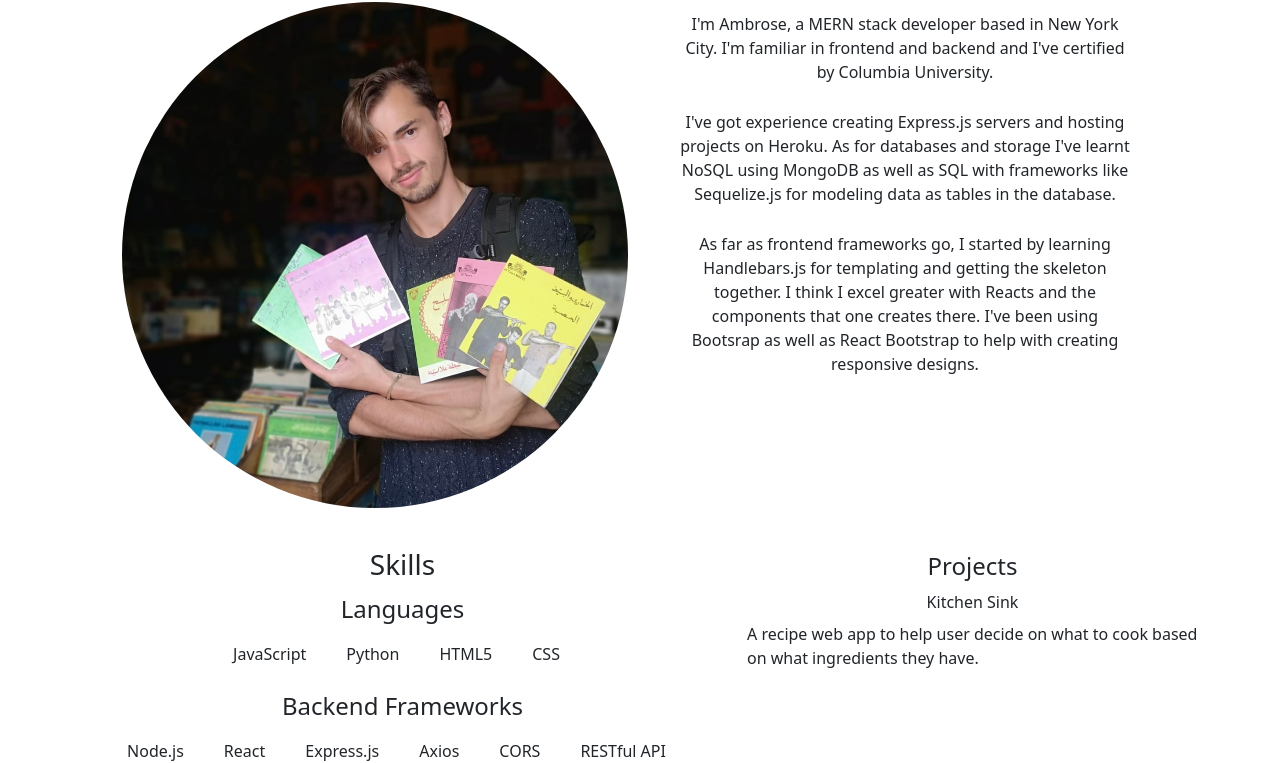
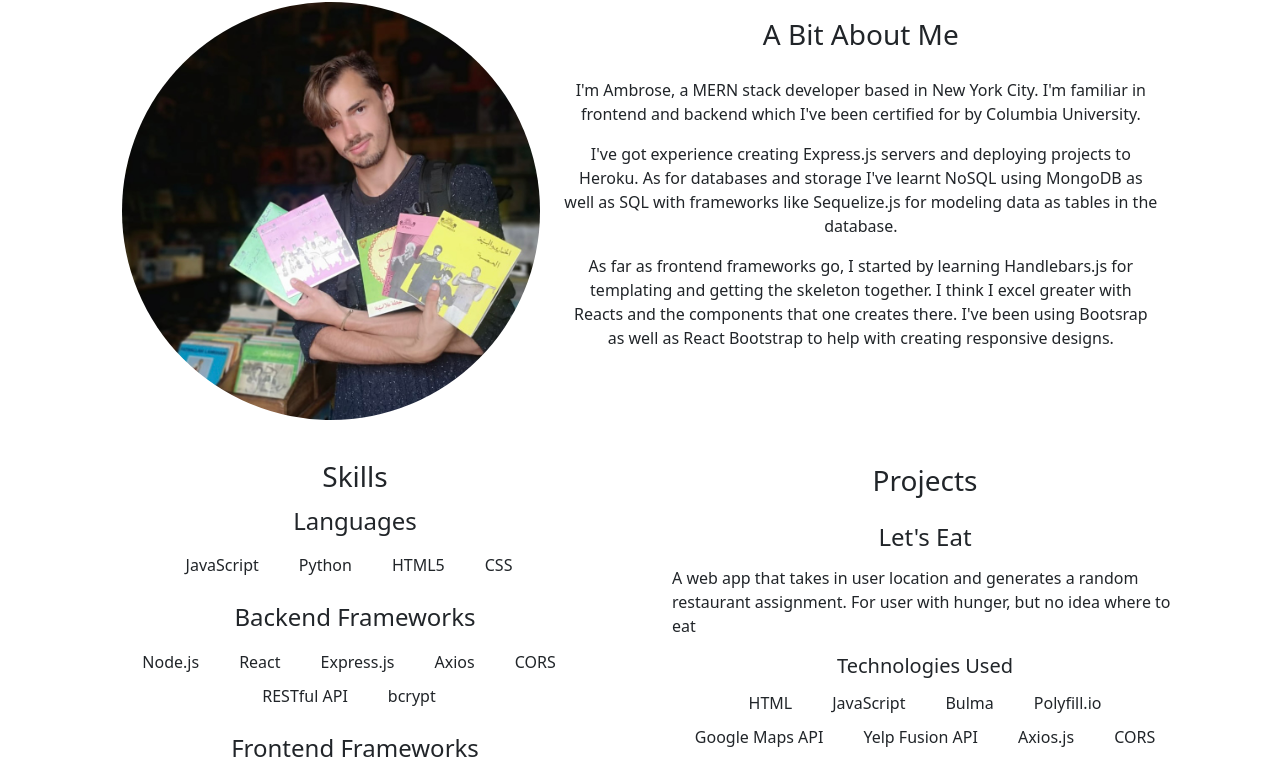
Before and after one commit to a-breezy/portfolio, a React (Create React App) app: page / in a window 1280 px wide. Shown: the part 946-1709 px from the top of the page. Built offline with nearby package versions, Linux system fonts and the light colour scheme.

Commit message:
changed the projects to render based on projects props passed down from App.js

```diff
--- a/src/App.js
+++ b/src/App.js
@@ -1,8 +1,5 @@
 import React, { useState } from "react";
 
-// import "./App.scss";
-
-// import Header from "./components/Header";
 import Footer from "./components/Footer";
 import Navagation from "./components/Nav";
 import Homepage from "./components/Homepage";
@@ -25,6 +22,63 @@ function App() {
 		{ name: "Resume", component: <Resume /> },
 	]);
 
+	const projects = [
+		{
+			name: "Let's Eat",
+			description:
+				"A web app that takes in user location and generates a random restaurant assignment. For user with hunger, but no idea where to eat",
+			url: "https://a-breezy.github.io/LetsEat",
+			github: "https://github.com/a-breezy/LetsEat",
+			technologies: [
+				"HTML",
+				"JavaScript",
+				"Bulma",
+				"Polyfill.io",
+				"Google Maps API",
+				"Yelp Fusion API",
+				"Axios.js",
+				"CORS",
+				"Express.js",
+			],
+			image: "letsEat",
+		},
+		{
+			name: "MoodRng",
+			description:
+				"A mood tracker in which user log their mood as well as what they've eaten, exercise, and sleep for a given day. The data is then graphed before beign presented back to the user so that they can determine which habits have the greatest benefits.",
+			url: "https://moodrngwellnessapp.herokuapp.com/",
+			github: "https://github.com/a-breezy/MoodRng",
+			technologies: [
+				"HTML",
+				"JavaScript",
+				"Handlebars.js",
+				"Express.js",
+				"Sequelize",
+				"MySQL2",
+				"bcrypt",
+			],
+			image: "moodRng",
+		},
+		// Haven't included kitchensink stuff yet
+		// {
+		// 	name: "Kitchen Sink",
+		// 	description:
+		// 		"A web app that takes in user location and generates a random restaurant assignment. For user with hunger, but no idea where to eat",
+		// 	url: "https://kitchen-sink.herokuapp.com/",
+		// 	github: "https://github.com/antger78/kitchen_sink",
+		// 	technologies: [
+		// 		"JavaScript",
+		// 		"React.js",
+		// 		"Apollo GraphQL",
+		// 		"Express.js",
+		// 		"Mongoose",
+		// 		"Bootstrap/React Bootstrap",
+		// 		"bcrypt",
+		// 	],
+		// 	image: "kitchenSink",
+		// },
+	];
+
 	const [currentPage, setCurrentPage] = useState(pages[0]);
 
 	return (
@@ -39,8 +93,7 @@ function App() {
 				/>
 			</div>
 			<main>
-				{/* {currentPage.component} */}
-				<Skills />
+				<Skills projects={projects} />
 			</main>
 
 			{/* <Footer /> */}
--- /dev/null
+++ b/src/components/Project/index.js
@@ -0,0 +1,38 @@
+import React from "react";
+// import { Col } from "react-bootstrap";
+
+const Project = ({ projects }) => {
+	let proj = projects;
+
+	return (
+		<>
+			<h3 className="py-1 text-center">Projects</h3>
+			{/* This map feature can be reused in another page which renders more than one project */}
+			{/* {projects.map((proj) => {
+			return ( */}
+			<div className="py-2 project">
+				<h4 className="text-center" key={proj.name}>
+					{proj.name}
+				</h4>
+				<p>{proj.description}</p>
+				<h5 className="text-center">Technologies Used</h5>
+				<ul>
+					{proj.technologies.map((tech) => {
+						return <li key={tech}>{tech}</li>;
+					})}
+				</ul>
+				<a href={proj.url}>
+					<img
+						src={require(`../../assets/img/dev/${proj.image}.png`)}
+						alt={proj.image}
+						key={proj.image}
+					/>
+				</a>
+			</div>
+			{/* );
+			})} */}
+		</>
+	);
+};
+
+export default Project;
--- a/src/components/Skills/index.js
+++ b/src/components/Skills/index.js
@@ -1,8 +1,9 @@
 import React from "react";
 import { Col, Container, Row } from "react-bootstrap";
+import Project from "../Project";
 import profilePic from "../../assets/img/homepage/profile.jpg";
 
-const Skills = () => {
+const Skills = ({ projects }) => {
 	let skillsArray = [
 		{ name: "Languages", skills: ["JavaScript", "Python", "HTML5", "CSS"] },
 		{
@@ -42,72 +43,58 @@ const Skills = () => {
 		},
 	];
 
-	const listSkills = skillsArray.map((skill, i) => (
-		<Row key={skill.name}>
-			<h4 className="text-center">{skill.name}</h4>
-
-			<ul key={(skill.skills, i)}>
-				{skill.skills.map((str) => {
-					return <li>{str}</li>;
-				})}
-			</ul>
-		</Row>
-	));
+	let letsEat = Object.entries(projects[0]);
+	{
+		console.log(letsEat);
+	}
 
 	return (
 		<Container id="skills">
 			<Row className="dev-section">
 				<h2 className="text-center">FULLSTACK DEVELOPER</h2>
-				<Col>
+				<Col sm={5}>
 					<img src={profilePic} className="rounded-circle" alt="Profile" />
 				</Col>
-				<Col>
-					<Container>
-						<Row>
+				<Col className="about">
+					<h3 className="py-3 text-center">A Bit About Me</h3>
 					<p className="text-center">
 						I'm Ambrose, a MERN stack developer based in New York City. I'm
-								familiar in frontend and backend and I've certified by Columbia
-								University.
+						familiar in frontend and backend which I've been certified for by
+						Columbia University.
 					</p>
 					<p className="text-center">
-								I've got experience creating Express.js servers and hosting
-								projects on Heroku. As for databases and storage I've learnt
-								NoSQL using MongoDB as well as SQL with frameworks like
-								Sequelize.js for modeling data as tables in the database.
+						I've got experience creating Express.js servers and deploying
+						projects to Heroku. As for databases and storage I've learnt NoSQL
+						using MongoDB as well as SQL with frameworks like Sequelize.js for
+						modeling data as tables in the database.
 					</p>
 					<p className="text-center">
 						As far as frontend frameworks go, I started by learning
-								Handlebars.js for templating and getting the skeleton together.
-								I think I excel greater with Reacts and the components that one
-								creates there. I've been using Bootsrap as well as React
-								Bootstrap to help with creating responsive designs.
+						Handlebars.js for templating and getting the skeleton together. I
+						think I excel greater with Reacts and the components that one
+						creates there. I've been using Bootsrap as well as React Bootstrap
+						to help with creating responsive designs.
 					</p>
-						</Row>
-					</Container>
 				</Col>
 			</Row>
 			<Row>
 				<Col>
-					{/* map through skills */}
 					<h3 className="text-center">Skills</h3>
-					{skillsArray.map((skill, i) => (
+					{skillsArray.map((skill, i) => {
+						return (
 							<Row key={skill.name}>
 								<h4 className="text-center">{skill.name}</h4>
 								<ul key={(skill.skills, i)}>
 									{skill.skills.map((str) => {
-									return <li>{str}</li>;
+										return <li key={str}>{str}</li>;
 									})}
 								</ul>
 							</Row>
-					))}
+						);
+					})}
 				</Col>
-				<Col sm={5}>
-					<h4 className="py-1 text-center">Projects</h4>
-					<h6 className="text-center">Kitchen Sink</h6>
-					<p>
-						A recipe web app to help user decide on what to cook based on what
-						ingredients they have.
-					</p>
+				<Col>
+					<Project projects={projects[0]} />
 				</Col>
 			</Row>
 		</Container>
--- a/src/index.css
+++ b/src/index.css
@@ -83,6 +83,12 @@ header {
 	margin-top: 10px;
 }
 
+/* .about {
+	display: flex;
+	justify-content: center;
+	align-items: center;
+} */
+
 #skills ul {
 	list-style: none;
 	overflow: hidden;
@@ -99,3 +105,15 @@ header {
 	width: 100%;
 	height: auto;
 }
+
+#skills .project {
+	/* background-image: url("../src/assets/img/dev/letsEat.png"); */
+	/* background-repeat: no-repeat; */
+	/* background-size: 100% auto; */
+	height: 60vh;
+}
+
+.project p {
+	/* background: #f0ffff; */
+	padding: 0px 20px;
+}
```
Also changed, not shown: src/components/DevPortfolio/index.js (+58 -0 lines). Lines whose indentation alone changed are shown as unchanged.
